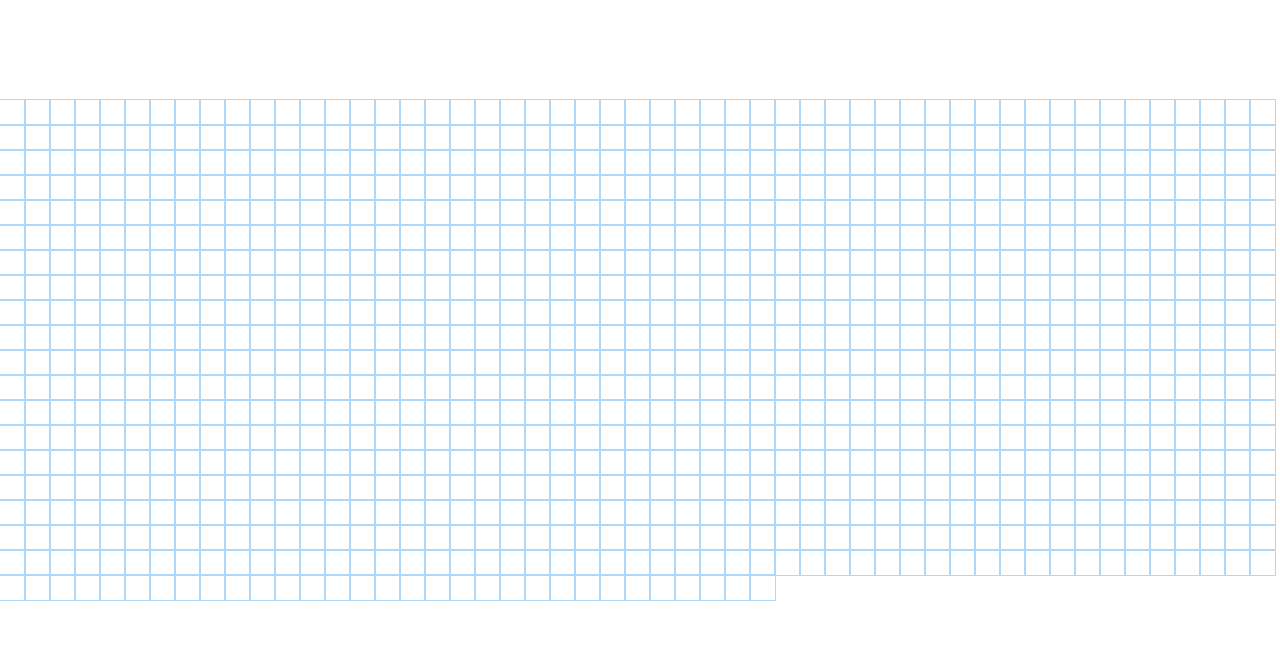
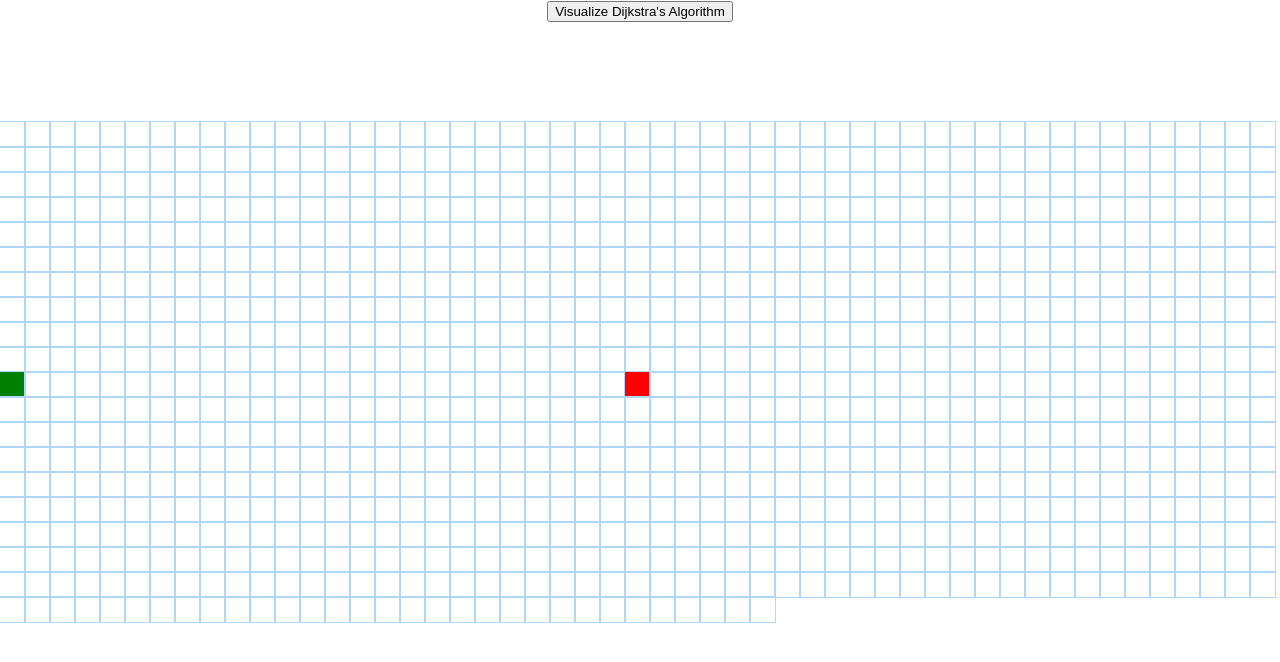
Before and after one commit to cpozos/path-finder, a React (Create React App) app: page / in a window 1280 px wide. Shown: the top 662 px of the page. Built offline with nearby package versions, Linux system fonts and the light colour scheme.

Commit message:
Classes implemented

```diff
--- a/src/PathVisualizer/Node/Node.css
+++ b/src/PathVisualizer/Node/Node.css
@@ -9,3 +9,22 @@
 .node-wall {
   background-color: rgb(12, 53, 71);
 }
+
+.node-target {
+  background-color: red;
+}
+
+.node-start {
+  background-color: green;
+}
+
+.node-visited {
+  animation-name: visitedAnimation;
+  animation-duration: 1.5s;
+  animation-timing-function: ease-out;
+  animation-delay: 0;
+  animation-direction: alternate;
+  animation-iteration-count: 1;
+  animation-fill-mode: forwards;
+  animation-play-state: running;
+}
--- a/src/PathVisualizer/Node/Node.jsx
+++ b/src/PathVisualizer/Node/Node.jsx
@@ -17,7 +17,7 @@ export default class Node extends Component {
         const {
             row,
             col,
-            isFinish,
+            isTarget,
             isStart,
             isWall,
             onMouseDown,
@@ -26,7 +26,7 @@ export default class Node extends Component {
         } = this.props;
 
       const className =
-        isFinish ? 'node-finish'
+        isTarget ? 'node-target'
         : isStart ? 'node-start'
         : isWall ? 'node-wall'
         : '';
--- a/src/PathVisualizer/PathVisualizer.jsx
+++ b/src/PathVisualizer/PathVisualizer.jsx
@@ -1,43 +1,68 @@
 import React, {Component} from 'react';
 import Node from './Node/Node';
 
+import {dijkstra, getNodesInShortestPathOrder} from '../algorithms/dijkstra';
+import {Grid} from '../algorithms/node';
 import './PathVisualizer.css';
-
-const START_NODE_ROW = 10;
-const START_NODE_COL = 15;
-const FINISH_NODE_ROW = 10;
-const FINISH_NODE_COL = 35;
 
 export default class PathVisualizer extends Component {
     constructor(props){
         super(props);
         this.state = {
-            grid:[],
+            grid: new Grid(20,50),
             isMoussePressed:false
         }
     }
 
     componentDidMount(){
-        const grid = []
-        for (let row = 0; row < 20; row++) {
-            const currentRow = [];
-            for (let col = 0; col < 50; col++) {
-                currentRow.push(createNode(col, row));
-            }
-            grid.push(currentRow);
-        }
-        this.setState({grid})
+        const grid = this.state.grid;
+        grid.setStartNode(10,10);
+        grid.setTargetNode(10,35);
+        this.setState({grid: grid});
     }
 
-    handleMouseDown(row, col) {
-        const newGrid = getNewGridWithWallToggled(this.state.grid, row, col);
-        this.setState({grid: newGrid, mouseIsPressed: true});
+    onMouseDown(row, col) {
+        const grid = this.state.grid;
+        grid.toogleWallPropertyNode(row, col);
+        this.setState({grid: grid, isMoussePressed: true});
     }
 
-    handleMouseEnter(row, col) {
+    onMouseEnter(row, col) {
+        if (!this.state.isMoussePressed)
+            return;
+        const grid = this.state.grid;
+        grid.setWallPropertyNode(row, col, true);
+        this.setState({grid: grid});
     }
 
-    handleMouseUp() {
+    onMouseUp() {
+        this.setState({isMoussePressed: false});
+    }
+
+    animateDijkstra(visitedNodesInOrder, nodesInShortestPathOrder) {
+        for (let i = 0; i <= visitedNodesInOrder.length; i++) {
+          if (i === visitedNodesInOrder.length) {
+            setTimeout(() => {
+              this.animateShortestPath(nodesInShortestPathOrder);
+            }, 10 * i);
+            return;
+          }
+          setTimeout(() => {
+            const node = visitedNodesInOrder[i];
+            document.getElementById(`node-${node.row}-${node.col}`).className =
+              'node node-visited';
+          }, 10 * i);
+        }
+    }
+
+    computeDijkstra() {
+        // Variables
+        const {grid} = this.state;
+
+        // Computes
+        const visitedNodesInOrder = dijkstra(grid);
+        const nodesInShortestPathOrder = getNodesInShortestPathOrder(grid.targetNode);
+        this.animateDijkstra(visitedNodesInOrder, nodesInShortestPathOrder);
     }
 
     render(){
@@ -45,51 +70,34 @@ export default class PathVisualizer extends Component {
         console.log(grid);
 
         return(
+            <div>
+                <button onClick={() => this.computeDijkstra()}>
+                    Visualize Dijkstra's Algorithm
+                </button>
                 <div className="grid">
-                {grid.map((row, rowIdx) => {
+                    {grid.getNodes().map((row, rowIdx) => {
                         return (
                             <div key={rowIdx}>
                                 {row.map((node, nodeIdx)=> {
-                                const {row, col, isFinish, isStart, isWall} = node;
+                                    const row = node.row;
+                                    const col = node.col;
                                     return <Node
                                         key={nodeIdx}
                                         row={row}
                                         col={col}
-                                    isFinish={isFinish}
-                                    isWall={isWall}
-                                    onMouseDown={(row, col) => this.handleMouseDown(row, col)}
-                                    onMouseEnter={(row, col) => this.handleMouseEnter(row, col)}
-                                    onMouseUp={() => this.handleMouseUp()}
+                                        isStart={grid.isStartNode(row,col)}
+                                        isTarget={grid.isTargetNode(row, col)}
+                                        isWall={node.isWall}
+                                        onMouseDown={(row, col) => this.onMouseDown(row, col)}
+                                        onMouseEnter={(row, col) => this.onMouseEnter(row, col)}
+                                        onMouseUp={() => this.onMouseUp()}
                                     ></Node>
                                 })}
                             </div>
                         )
                     })}
                 </div>
+            </div>
         );
     }
 }
-
-const createNode = (col, row) => {
-    return {
-      col,
-      row,
-      isStart: row === START_NODE_ROW && col === START_NODE_COL,
-      isFinish: row === FINISH_NODE_ROW && col === FINISH_NODE_COL,
-      distance: Infinity,
-      isVisited: false,
-      isWall: false,
-      previousNode: null,
-    };
-};
-
-const getNewGridWithWallToggled = (grid, row, col) => {
-    const newGrid = grid.slice();
-    const node = newGrid[row][col];
-    const newNode = {
-      ...node,
-      isWall: !node.isWall,
-    };
-    newGrid[row][col] = newNode;
-    return newGrid;
-};
--- /dev/null
+++ b/src/algorithms/node.js
@@ -0,0 +1,64 @@
+import Node from "../PathVisualizer/Node/Node";
+
+export class NodeModel{
+    constructor(row, col){
+        this.row = row;
+        this.col = col;
+        this.distance = Infinity;
+        this.isWall = false;
+        this.previousNode = null;
+    }
+}
+
+export class Grid{
+    #nodes;
+
+    constructor(rows, cols){
+        this.#nodes = [];
+        this.startNode = new NodeModel(-1,-1);
+        this.targetNode = new NodeModel(-1,-1);
+        for (let row = 0; row < rows; row++) {
+            const nodes = [];
+            for (let col = 0; col < cols; col++) {
+                nodes.push(new NodeModel(row,col));
+            }
+            this.#nodes.push(nodes);
+        }
+    }
+
+    setStartNode(row, col){
+        if (this.startNode){
+            this.startNode.isStart = false;
+        }
+        this.startNode = this.#nodes[row][col];
+    }
+
+    setTargetNode(row,col){
+        if (this.targetNode){
+            this.targetNode.isTarget = false;
+        }
+        this.targetNode = this.#nodes[row][col];
+    }
+
+    toogleWallPropertyNode(row,col){
+        const isWall = this.#nodes[row][col].isWall;
+        this.#nodes[row][col].isWall = !isWall;
+    }
+
+    setWallPropertyNode(row,col,value){
+        const isWall = this.#nodes[row][col].isWall;
+        this.#nodes[row][col].isWall = value;
+    }
+
+    getNodes(){
+        return this.#nodes;
+    }
+
+    isTargetNode(row, col){
+        return this.targetNode.row == row && this.targetNode.col == col;
+    }
+
+    isStartNode(row, col){
+        return this.startNode.row == row && this.startNode.col == col;
+    }
+}
```
Lines whose indentation alone changed are shown as unchanged.
